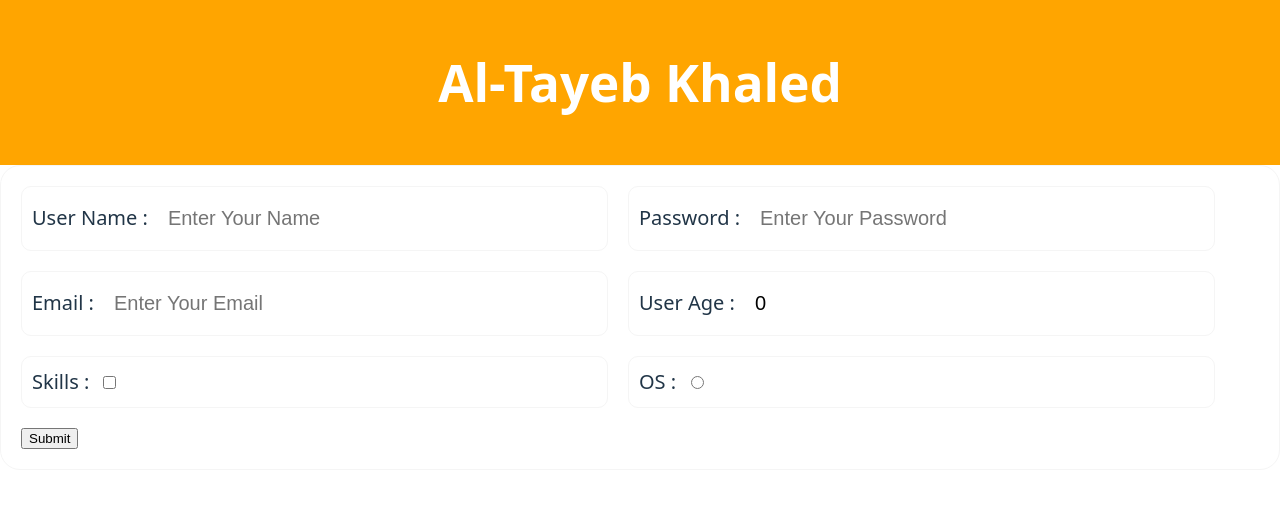
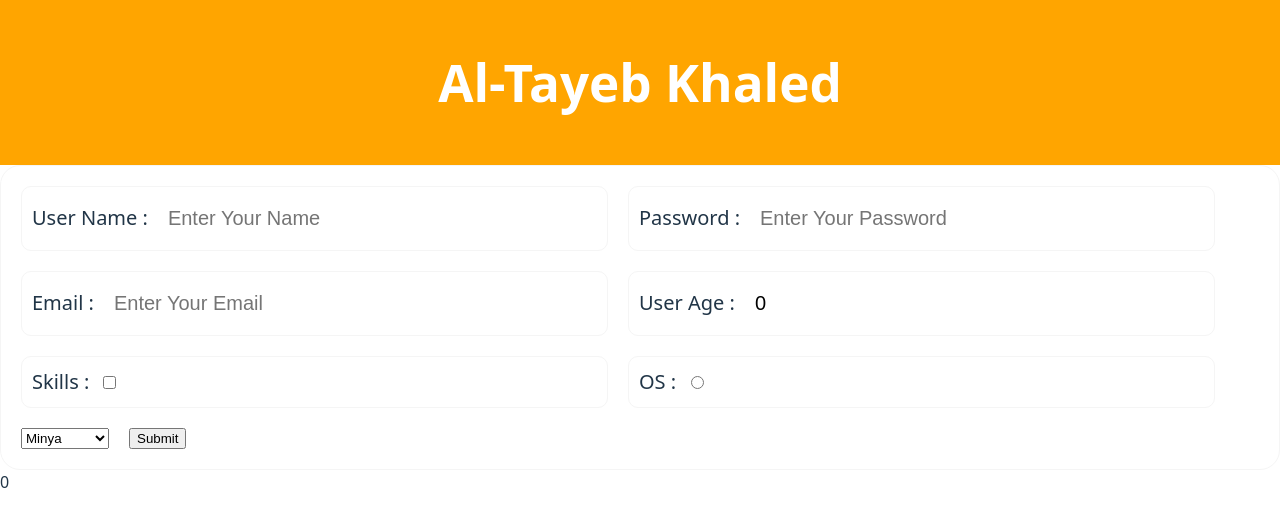
Before and after one commit to AlTayeb-Front-End/React-repo, a React (Vite) app: page / in a window 1280 px wide. Shown: the top 526 px of the page. Built offline with nearby package versions, Linux system fonts and the light colour scheme.

Commit message:
lesson: state object follow up > link state with select menu

```diff
--- a/src/App.jsx
+++ b/src/App.jsx
@@ -14,6 +14,7 @@ function App() {
     age: 0,
     checkedBox: "",
     radioBox: "",
+    country: "",
   });
   return (
     <>
@@ -28,6 +29,13 @@ function App() {
         formData={formData}
         setData={setFormData}
       />
+      <div>{formData.userName}</div>
+      <div>{formData.password}</div>
+      <div>{formData.email}</div>
+      <div>{formData.age}</div>
+      <div>{formData.checkedBox}</div>
+      <div>{String(formData.radioBox)}</div>
+      <div>{String(formData.country)}</div>
     </>
   );
 }
--- a/src/components/BasicForm.jsx
+++ b/src/components/BasicForm.jsx
@@ -69,7 +69,22 @@ export default function BasicForm({
           setData({ ...formData, radioBox: event.target.checked });
         }}
       />
-
+      <select
+        name="country"
+        id="country"
+        value={formData.country}
+        onChange={(event) => {
+          setData(() => {
+            return { ...formData, country: event.target.value };
+          });
+        }}
+      >
+        <option value="Minya">Minya</option>
+        <option value="Cairo">Cairo</option>
+        <option value="Assute">Assute</option>
+        <option value="Ain-Shams">Ain-Shams</option>
+        <option value="Fayom">Fayom</option>
+      </select>
       <input type="submit" />
     </form>
   );
```
